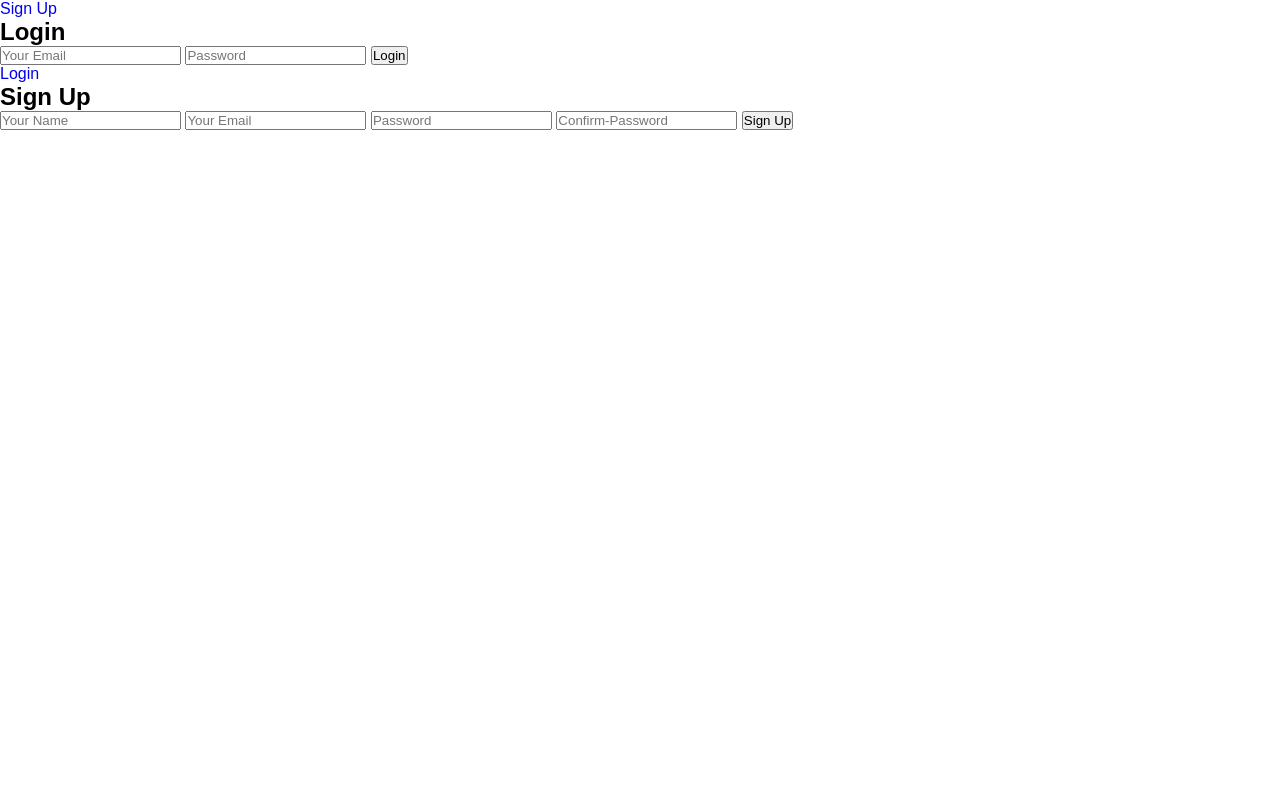
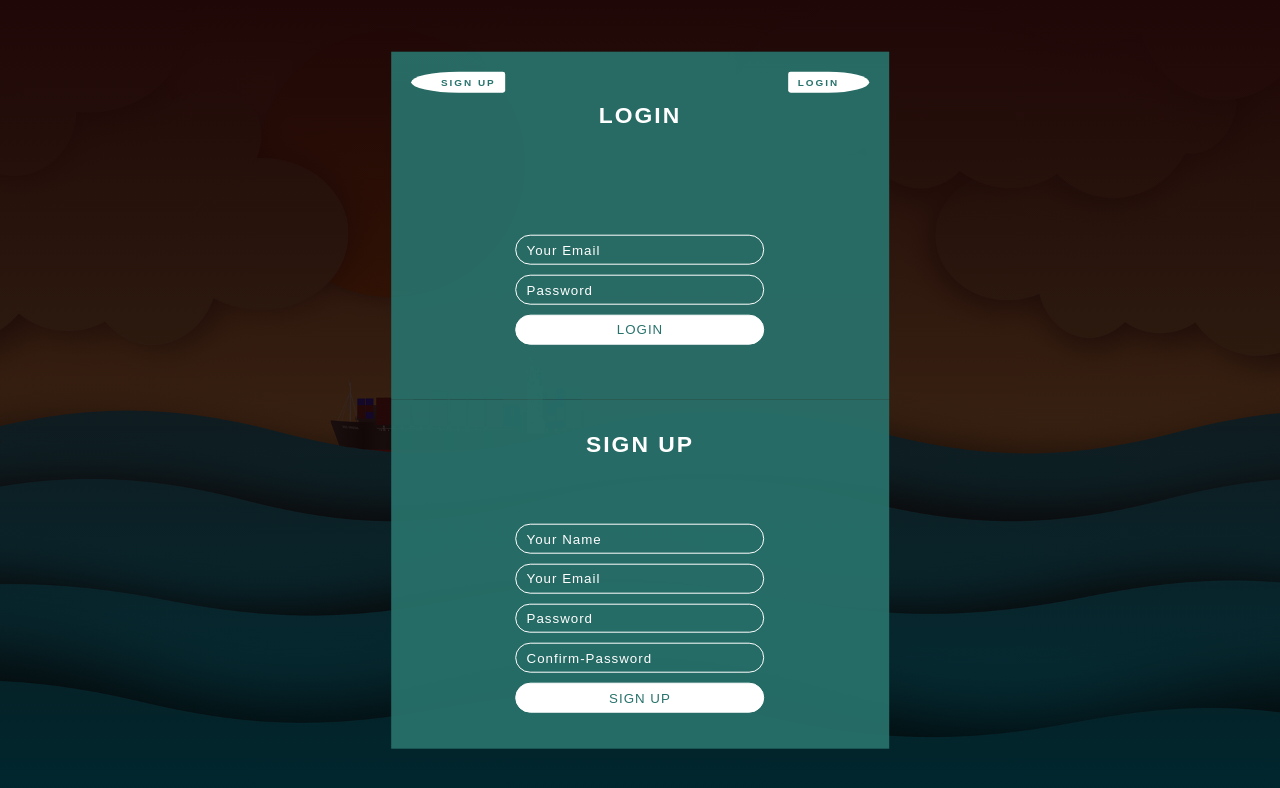
Before and after one commit to Haz7kh/3D-form, a plain HTML site: page index.html in a window 1280 px wide. Drawn offline with Linux system fonts and the light colour scheme.

Commit message:
edit som style

```diff
--- a/style.css
+++ b/style.css
@@ -5,3 +5,93 @@
   text-decoration: none;
   font-family: Arial, Helvetica, sans-serif;
 }
+
+html {
+  font-size: 62.2%;
+}
+
+.container {
+  width: 100%;
+  height: 100vh;
+  background: linear-gradient(rgba(31, 7, 7, 7), rgba(0, 0, 0, 0.7)),
+    url(images/bg.png) center no-repeat;
+  background-size: cover;
+}
+
+.forms-wrapper {
+  position: absolute;
+  top: 50%;
+  left: 50%;
+  transform: translate(-50%, -50%);
+}
+
+.forms-wrapper form {
+  width: 50rem;
+  height: 35rem;
+  background-color: rgba(40, 114, 108, 0.925);
+  display: flex;
+  flex-direction: column;
+  justify-content: space-around;
+  align-items: center;
+  box-shadow: 0.1rem 0.1rem 0.1rem #ccc inset,
+    -0.1rem -0.1rem -0.1rem #ccc inset;
+}
+
+form a {
+  position: absolute;
+  top: 2rem;
+
+  background-color: #fff;
+  font-weight: 600;
+  text-transform: uppercase;
+  color: rgba(40, 114, 108);
+  letter-spacing: 0.2rem;
+}
+
+.signup-btn {
+  left: 2rem;
+  padding: 0.5rem 1rem 0.5rem 3rem;
+  border-radius: 100% 0.5rem 0.5rem 100%;
+}
+.signin-btn {
+  right: 2rem;
+  padding: 0.5rem 3rem 0.5rem 1rem;
+  border-radius: 0.5rem 100% 100% 0.5rem;
+}
+
+form h2 {
+  font-size: 2.3rem;
+  text-transform: uppercase;
+  letter-spacing: 0.2rem;
+  color: #fff;
+}
+
+.inputs-wrapper {
+  display: flex;
+  flex-direction: column;
+}
+
+.inputs-wrapper input {
+  width: 25rem;
+  height: 3rem;
+  padding: 0.5rem 1rem;
+  margin: 0.5rem 0rem;
+  background-color: transparent;
+  border: 0.1rem solid #fff;
+  border-radius: 5rem;
+  color: #fff;
+  letter-spacing: 0.1rem;
+  outline: none;
+}
+
+.inputs-wrapper input::placeholder {
+  color: #fff;
+  font-weight: 300;
+}
+
+.inputs-wrapper input[type="submit"] {
+  background-color: #fff;
+  color: rgba(40, 114, 108);
+  text-transform: uppercase;
+  cursor: pointer;
+}
```
